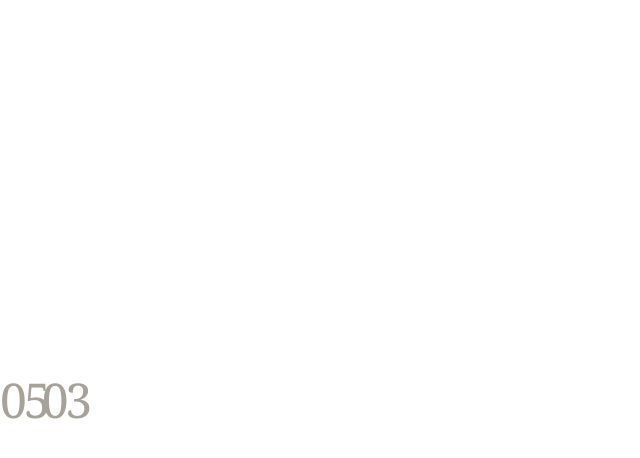
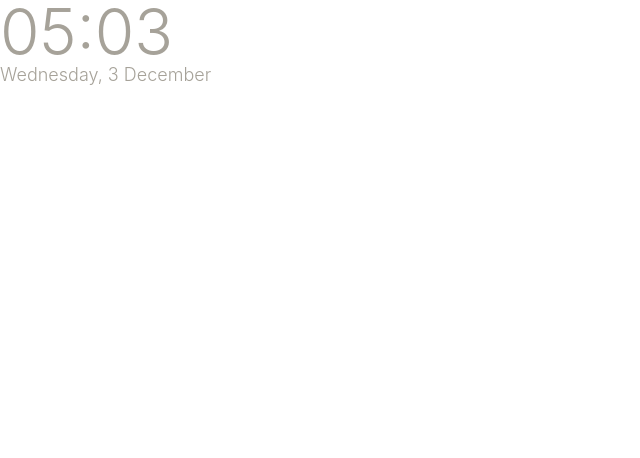
Before and after one commit to Sheep999-ctrl/clock, a plain HTML site: page index.html in a window 1280 px wide. Shown: the whole page, without its empty margins (0-640 px from the left). Drawn offline with Linux system fonts and the light colour scheme.

Commit message:
Refactor clock display and styling in index.html

```diff
--- a/index.html
+++ b/index.html
@@ -1,58 +1,73 @@
 <!DOCTYPE html>
 <html>
 <head>
-<meta charset="UTF-8" />
+<meta charset="UTF-8">
 <style>
-    html, body {
+    body {
         margin: 0;
         padding: 0;
         background: transparent;
         overflow: hidden;
-    }
-
-    body {
-        display: flex;
-        justify-content: flex-start; /* 左寄せ */
-        align-items: center;
-        height: 100vh;
-        font-family: "Georgia", serif;
-        font-size: 36pt;
-        font-weight: 200;              /* 数字の見た目を揃える */
-        line-height: 0.9;             /* デジタル時計のように詰める */
-        letter-spacing: -3.2px;        /* 幅を均質にする調整 */
-        color: #A6A299;                /* 少し濃いトーン */
+        font-family: -apple-system, BlinkMacSystemFont, "Segoe UI",
+                     "Noto Sans JP", sans-serif;
     }
 
     #clock {
         margin: 0;
         padding: 0;
-        display: flex;
-        align-items: center;
+        color: #a6a299;
+        font-size: 64px;
+        font-weight: 300;
+        text-align: left;
+        line-height: 1;
+        background: transparent;
     }
 
-    #colon {
-        font-size: 0.55em;             /* より控えめに */
-        opacity: 0.55;                 /* 存在感をさらに弱める */
-        margin: 0 -5px;                /* 数字と一体感を持たせる */
-        font-weight: 200;
-        position: relative;
-        top: -1px;                     /* 若干だけ上に */
+    #date {
+        margin: 0;
+        padding: 0;
+        color: #a6a299;
+        font-size: 18px;
+        font-weight: 300;
+        text-align: left;
+        line-height: 1.2;
+    }
+
+    .wrap {
+        margin: 0;
+        padding: 0;
+        background: transparent;
     }
 </style>
 </head>
+
 <body>
-<div id="clock"></div>
+<div class="wrap">
+    <div id="clock">00:00</div>
+    <div id="date"></div>
+</div>
 
 <script>
 function updateClock() {
     const now = new Date();
+
     const h = String(now.getHours()).padStart(2, "0");
     const m = String(now.getMinutes()).padStart(2, "0");
-    document.getElementById("clock").innerHTML =
-        `${h}<span id="colon">:</span>${m}`;
+
+    const days = ["Sunday", "Monday", "Tuesday", "Wednesday", "Thursday", "Friday", "Saturday"];
+    const months = ["January","February","March","April","May","June","July",
+                    "August","September","October","November","December"];
+
+    const day = days[now.getDay()];
+    const date = now.getDate();
+    const month = months[now.getMonth()];
+
+    document.getElementById("clock").textContent = `${h}:${m}`;
+    document.getElementById("date").textContent = `${day}, ${date} ${month}`;
 }
+
+setInterval(updateClock, 1000);
 updateClock();
-setInterval(updateClock, 1000);
 </script>
 
 </body>
```
